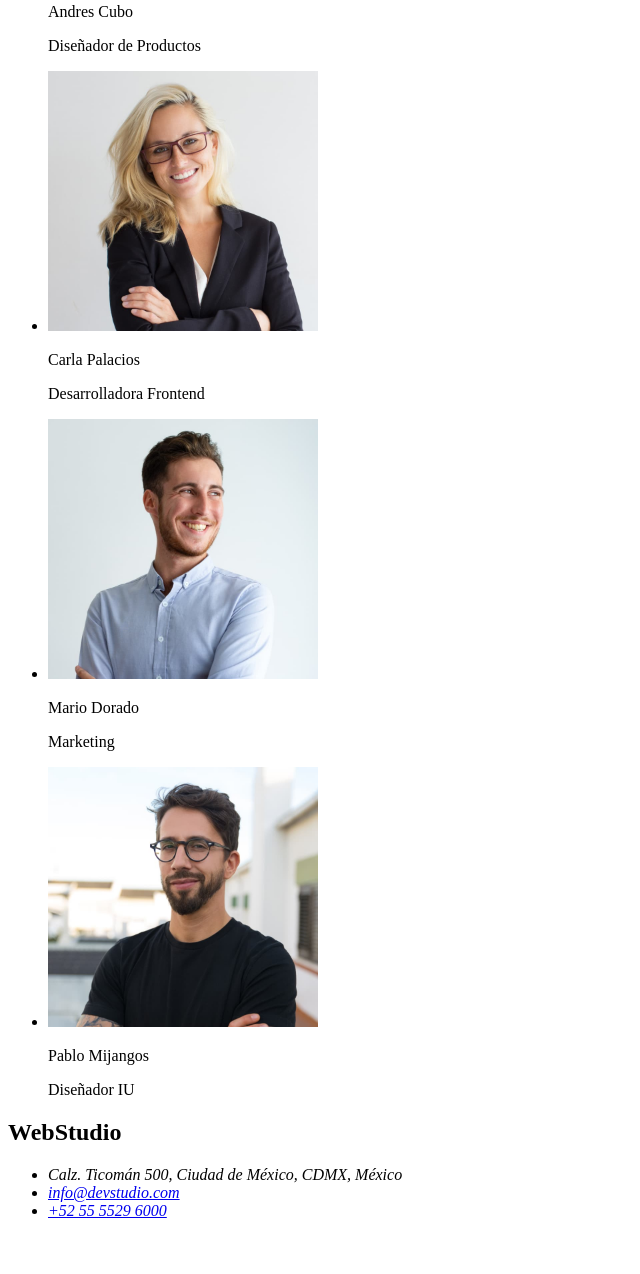
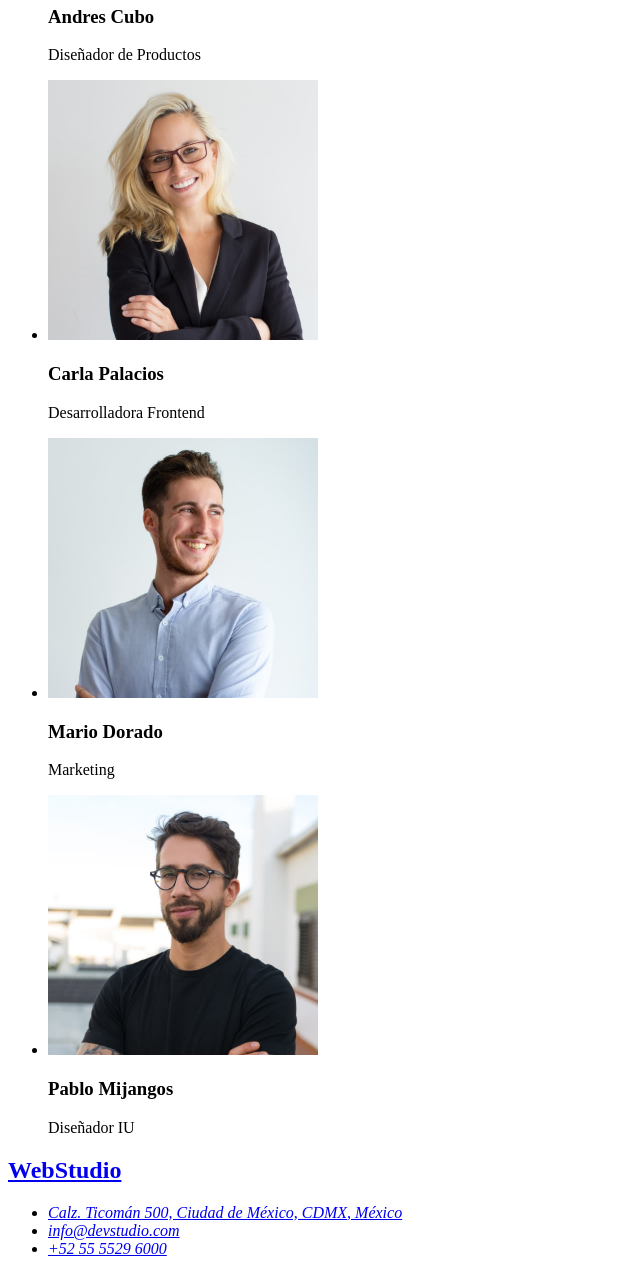
Before and after one commit to jorgelnc/goit-markup-hw-01, a plain HTML site: page index.html in a window 1280 px wide. Shown: the part 1965-3239 px from the top of the page, without its empty margins (0-640 px from the left). Before the commit the page ends 3201 px from the top, so only its background shows below. Drawn offline with Linux system fonts and the light colour scheme.

Commit message:
Se agregan enlaces a titulo en Footer y Enlaces a datos de direccion

```diff
--- a/index.html
+++ b/index.html
@@ -93,7 +93,7 @@
               alt="Profesional Andres Cubo"
               width="270"
             />
-            <p>Andres Cubo</p>
+            <h3>Andres Cubo</h3>
             <p>Diseñador de Productos</p>
           </li>
           <li>
@@ -102,7 +102,7 @@
               alt="Profesional Carla Palacios"
               width="270"
             />
-            <p>Carla Palacios</p>
+            <h3>Carla Palacios</h3>
             <p>Desarrolladora Frontend</p>
           </li>
           <li>
@@ -111,7 +111,7 @@
               alt="Profesional Mario Dorado"
               width="270"
             />
-            <p>Mario Dorado</p>
+            <h3>Mario Dorado</h3>
             <p>Marketing</p>
           </li>
           <li>
@@ -120,18 +120,24 @@
               alt="Profesional Pablo Mijangos"
               width="270"
             />
-            <p>Pablo Mijangos</p>
+            <h3>Pablo Mijangos</h3>
             <p>Diseñador IU</p>
           </li>
         </ul>
       </section>
     </main>
     <footer>
-      <h2>WebStudio</h2>
+      <a href="#"><h2>WebStudio</h2></a>
       <address>
         <ul>
-          <li>Calz. Ticomán 500, Ciudad de México, CDMX, México</li>
-          <li><a href="mailto:info@devstudio.com">info@devstudio.com</a></li>
+          <li>
+            <a href="https://goo.gl/maps/ckuexV7HdSYDYAxT6" target="_blank"
+              >Calz. Ticomán 500, Ciudad de México, CDMX, México</a
+            >
+          </li>
+          <li>
+            <a href="mailto:info@devstudio.com">info@devstudio.com</a>
+          </li>
           <li><a href="tel:+525555296000">+52 55 5529 6000</a></li>
         </ul>
       </address>
```
